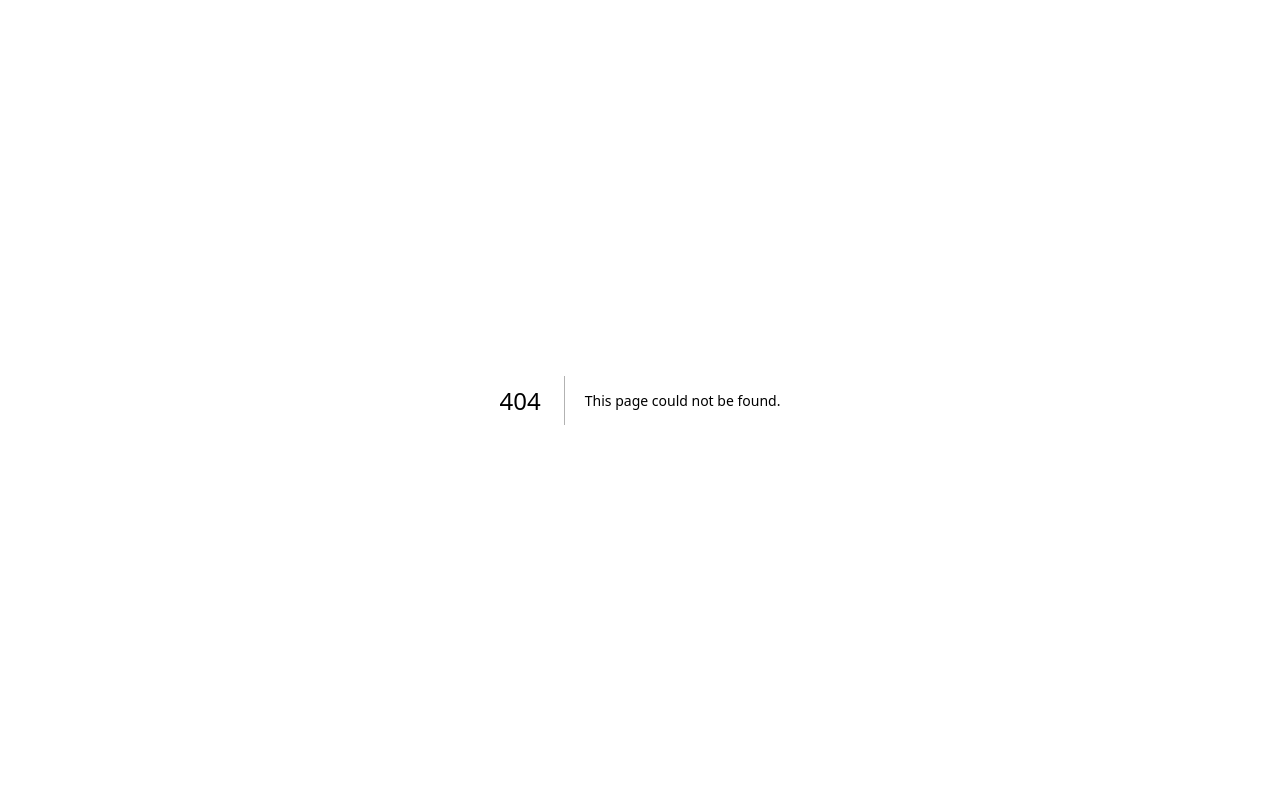
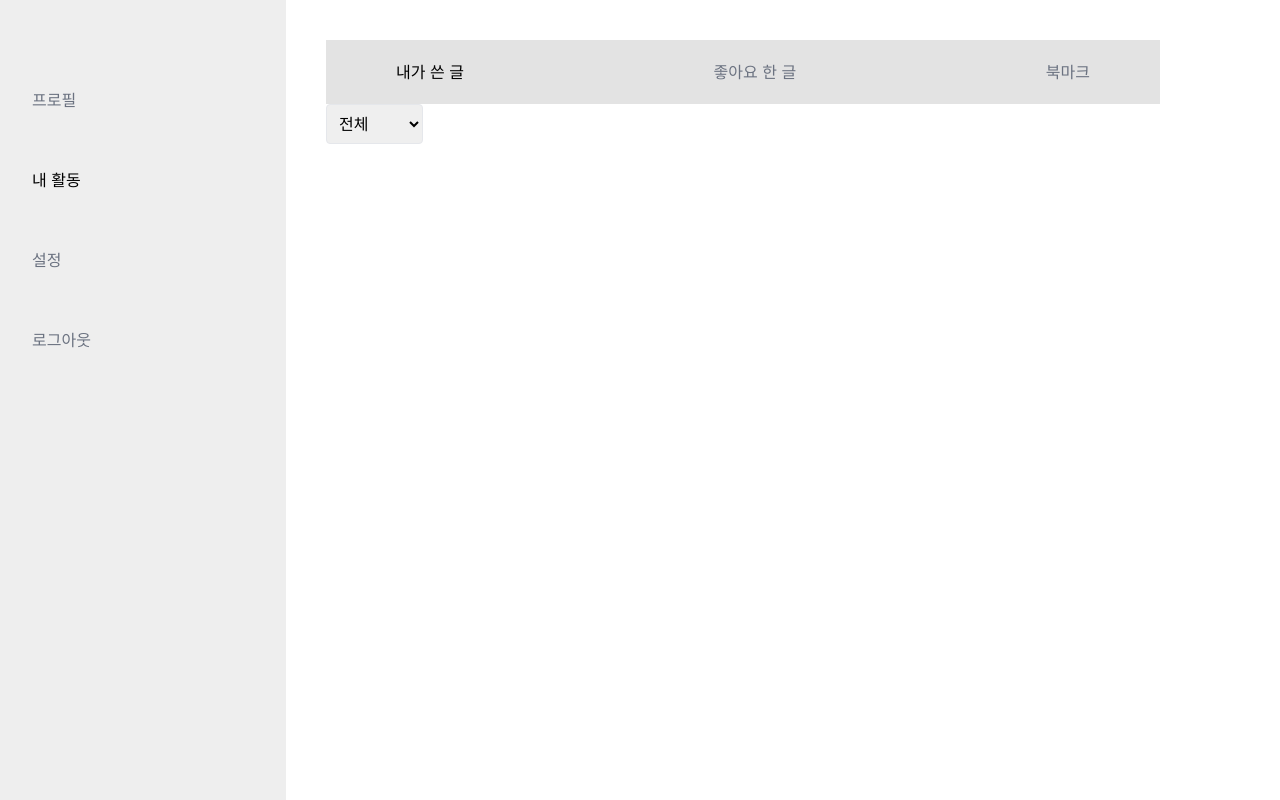
Before and after one commit to tpring/final-semicolon-div, a Next.js app: page /profile/activities in a window 1280 px wide. Before the commit this address had no page. Built offline with nearby package versions, Linux system fonts and the light colour scheme.

Commit message:
feature / Mypage UI MyActivities

```diff
--- /dev/null
+++ b/src/app/(home)/(profile)/_components/MyActivities.tsx
@@ -0,0 +1,50 @@
+'use client';
+
+import React, { useState } from 'react';
+import useActiveTabStore from '@/store/useActiveTabStore';
+import MyPostsList from './myactivities/MyPostsList';
+import LikesList from './myactivities/LikesList';
+import BookmarksList from './myactivities/BookmarksList';
+import MyActivitiesHeader from './myactivities/MyActivitiesHeader';
+
+type PostType = 'all' | 'QnA' | 'archiving' | 'forum';
+
+const MyActivities = () => {
+  const activeTab = useActiveTabStore((state) => state.activeTab);
+  const setActiveTab = useActiveTabStore((state) => state.setActiveTab);
+  const [filter, setFilter] = useState<PostType>('all');
+
+  const handleFilterChange = (event: React.ChangeEvent<HTMLSelectElement>) => {
+    setFilter(event.target.value as PostType);
+  };
+
+  const renderActiveTab = () => {
+    switch (activeTab) {
+      case 'posts':
+        return <MyPostsList filter={filter} />;
+      case 'likes':
+        return <LikesList filter={filter} />;
+      case 'bookmarks':
+        return <BookmarksList filter={filter} />;
+    }
+  };
+
+  return (
+    <div>
+      <MyActivitiesHeader setActiveTab={setActiveTab} activeTab={activeTab} />
+      {activeTab && (
+        <div>
+          <select id="filter" value={filter} onChange={handleFilterChange} className="p-2 border rounded">
+            <option value="all">전체</option>
+            <option value="QnA">QnA</option>
+            <option value="archiving">아카이빙</option>
+            <option value="forum">포럼</option>
+          </select>
+          {renderActiveTab()}
+        </div>
+      )}
+    </div>
+  );
+};
+
+export default MyActivities;
--- /dev/null
+++ b/src/app/(home)/(profile)/_components/myactivities/BookmarksList.tsx
@@ -0,0 +1,7 @@
+import React from 'react';
+
+const BookmarksList = (filter: any) => {
+  return <div>BookmarksList</div>;
+};
+
+export default BookmarksList;
--- /dev/null
+++ b/src/app/(home)/(profile)/_components/myactivities/CommentCard.tsx
@@ -0,0 +1,25 @@
+import React from 'react';
+
+interface CommentCardProps {
+  content: string;
+  profilePicture: string;
+  image: string;
+  time: Date;
+}
+
+const CommentCard: React.FC<CommentCardProps> = ({ content, profilePicture, image, time }) => {
+  return (
+    <div>
+      <p>{content}</p>
+      <p>
+        <img src={profilePicture} alt="Profile" />
+      </p>
+      <p>
+        <img src={image} alt="Comment Image" />
+      </p>
+      <p>{time.toLocaleString()}</p>
+    </div>
+  );
+};
+
+export default CommentCard;
--- /dev/null
+++ b/src/app/(home)/(profile)/_components/myactivities/LikesList.tsx
@@ -0,0 +1,7 @@
+import React from 'react';
+
+const LikesList = (filter: any) => {
+  return <div>LikesList</div>;
+};
+
+export default LikesList;
--- /dev/null
+++ b/src/app/(home)/(profile)/_components/myactivities/MyActivitiesHeader.tsx
@@ -0,0 +1,37 @@
+import React from 'react';
+
+type MyActivitiesHeaderProps = {
+  setActiveTab: (tab: string) => void;
+  activeTab: string;
+};
+
+const MyActivitiesHeader: React.FC<MyActivitiesHeaderProps> = ({ setActiveTab, activeTab }) => {
+  return (
+    <header>
+      <nav className="w-full bg-[#E3E3E3] p-5 overflow-y-hidden">
+        <ul className="flex justify-between mx-[50px]">
+          <li
+            className={`${activeTab === 'posts' ? 'text-black  ' : 'text-gray-500'}`}
+            onClick={() => setActiveTab('posts')}
+          >
+            내가 쓴 글
+          </li>
+          <li
+            className={`${activeTab === 'likes' ? 'text-black ' : 'text-gray-500'}`}
+            onClick={() => setActiveTab('likes')}
+          >
+            좋아요 한 글
+          </li>
+          <li
+            className={`${activeTab === 'bookmarks' ? 'text-black ' : 'text-gray-500'}`}
+            onClick={() => setActiveTab('bookmarks')}
+          >
+            북마크
+          </li>
+        </ul>
+      </nav>
+    </header>
+  );
+};
+
+export default MyActivitiesHeader;
--- /dev/null
+++ b/src/app/(home)/(profile)/_components/myactivities/MyPostsList.tsx
@@ -0,0 +1,55 @@
+import React from 'react';
+import PostCard from './PostCard';
+import CommentCard from './CommentCard';
+
+//임시
+type PostType = {
+  id: string;
+  type: 'post';
+  title: string;
+  content: string;
+  tags: string[];
+  time: Date;
+};
+
+type CommentType = {
+  id: string;
+  type: 'comment';
+  postId: string;
+  content: string;
+  profilePicture: string;
+  image: string;
+  time: Date;
+};
+
+type PostOrComment = PostType | CommentType;
+
+const MyPostsList = (filter: any) => {
+  // 예시 데이터
+  const postsAndComments: PostOrComment[] = [
+    // 게시글과 댓글 데이터가 여기에 들어갑니다.
+  ];
+  const sortedPostsAndComments = postsAndComments.sort((a, b) => b.time.getTime() - a.time.getTime());
+  return (
+    <div>
+      {sortedPostsAndComments.map((item) => {
+        if (item.type === 'post') {
+          return <PostCard key={item.id} title={item.title} content={item.content} tags={item.tags} time={item.time} />;
+        } else if (item.type === 'comment') {
+          return (
+            <CommentCard
+              key={item.id}
+              content={item.content}
+              profilePicture={item.profilePicture}
+              image={item.image}
+              time={item.time}
+            />
+          );
+        }
+        return null;
+      })}
+    </div>
+  );
+};
+
+export default MyPostsList;
--- /dev/null
+++ b/src/app/(home)/(profile)/_components/myactivities/PostCard.tsx
@@ -0,0 +1,21 @@
+import React from 'react';
+
+interface PostCardProps {
+  title: string;
+  content: string;
+  tags: string[];
+  time: Date;
+}
+
+const PostCard: React.FC<PostCardProps> = ({ title, content, tags, time }) => {
+  return (
+    <div>
+      <p>{title}</p>
+      <p>{content}</p>
+      <p>{tags.join(', ')}</p>
+      <p>{time.toLocaleString()}</p>
+    </div>
+  );
+};
+
+export default PostCard;
--- /dev/null
+++ b/src/app/(home)/(profile)/profile/activities/page.tsx
@@ -0,0 +1,11 @@
+import MyActivities from '../../_components/MyActivities';
+
+const ProfileActivitiesPage = () => {
+  return (
+    <div>
+      <MyActivities />
+    </div>
+  );
+};
+
+export default ProfileActivitiesPage;
```
